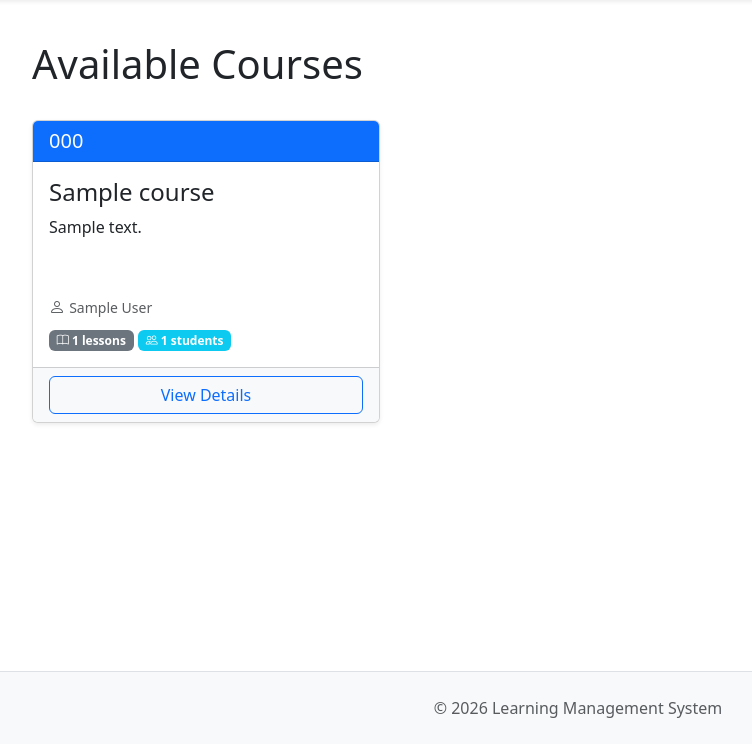
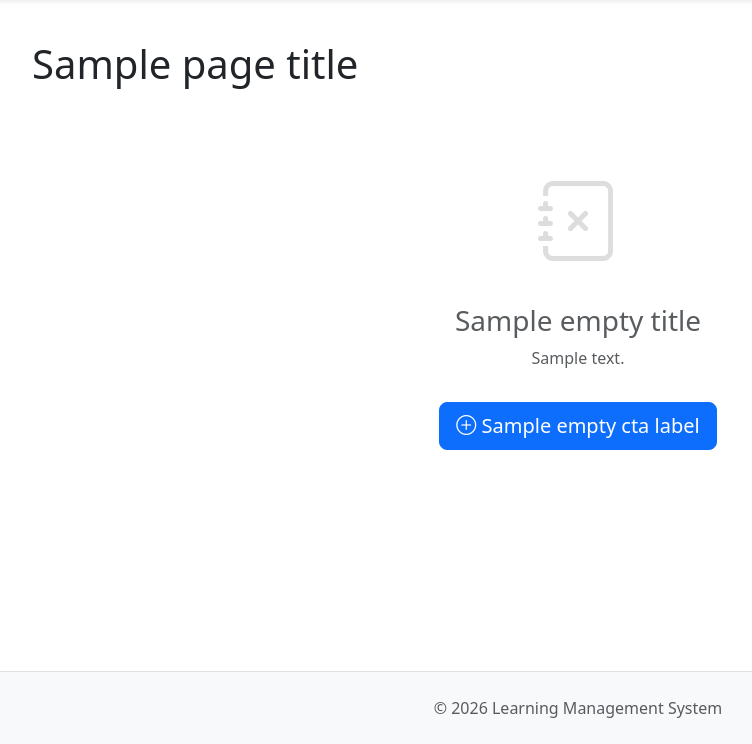
Before and after one commit to Collinsifere/LMS, a Flask app: template templates/courses/index.html in a window 1280 px wide. Shown: the part 56-800 px from the top of the page, without its empty margins (62-814 px from the left). Run offline with Flask 3, Linux system fonts and the light colour scheme; the template is opened without the code that fills it: most values are stand-ins (such as "Sample title", 1, 10 or a date in 2020); some libraries are stand-ins or nearby versions.

Commit message:
refactor(courses): improved course listing template layout
- simplified template structure
- improved Bootstrap card layout for courses
- standardised course display information
- aligned template rendering with courses route data
- refactor(ui): improved course index page layout

```diff
--- a/templates/courses/index.html
+++ b/templates/courses/index.html
@@ -1,87 +1,95 @@
-{% extends "base.html" %}
+{% extends "base.html" %} {% block title %}Courses - LMS{% endblock %} {% block
+content %}
+<div class="container">
+  <!-- Header -->
+  <div class="d-flex justify-content-between align-items-center mb-4">
+    <h1 class="mb-0">{{ page_title }}</h1>
 
-{% block title %}Courses - LMS{% endblock %}
-
-{% block content %}
-<div class="container">
-    <div class="d-flex justify-content-between align-items-center mb-4">
-        <h1>
-            {% if current_user.role == 'instructor' %}
-                My Courses
-            {% else %}
-                Available Courses
-            {% endif %}
-        </h1>
-        {% if current_user.role in ['instructor', 'admin'] %}
-        <a href="{{ url_for('courses.create') }}" class="btn btn-primary">
+    {% if show_create_button %}
+    <a href="{{ create_course_url }}" class="btn btn-primary">
       <i class="bi bi-plus-circle"></i> Create New Course
     </a>
     {% endif %}
   </div>
 
-    {% if current_user.role == 'instructor' %}
-    <!-- Instructor View -->
+  <!-- Instructor Info -->
+  {% if show_instructor_info %}
   <div class="alert alert-info">
-        <i class="bi bi-info-circle"></i> These are the courses you are teaching. Click on a course to manage its content.
+    <i class="bi bi-info-circle"></i>
+    These are the courses you are teaching. Click on a course to manage its
+    content.
   </div>
   {% endif %}
 
-    {% if courses %}
+  <!-- Courses Grid -->
+  {% if has_courses %}
   <div class="row">
-        {% for course in courses %}
+    {% for item in courses_view %}
     <div class="col-md-6 col-lg-4 mb-4">
       <div class="card course-card h-100 shadow-sm">
         <div class="card-header bg-primary text-white">
-                    <h5 class="mb-0">{{ course.code }}</h5>
+          <h5 class="mb-0">{{ item.code }}</h5>
         </div>
+
         <div class="card-body d-flex flex-column">
-                    <h4 class="card-title">{{ course.title }}</h4>
-                    <p class="card-text flex-grow-1">
-                        {{ course.description[:150] }}{% if course.description|length > 150 %}...{% endif %}
+          <h4 class="card-title">{{ item.title }}</h4>
+
+          {% if item.description_preview %}
+          <p class="card-text flex-grow-1">{{ item.description_preview }}</p>
+          {% else %}
+          <p class="card-text flex-grow-1 text-muted">
+            No description available.
           </p>
+          {% endif %}
 
           <div class="mt-3">
             <p class="text-muted mb-2">
               <i class="bi bi-person"></i>
-                            <small>{{ course.instructor.first_name }} {{ course.instructor.last_name }}</small>
+              <small>{{ item.instructor_name }}</small>
             </p>
 
             <div class="d-flex justify-content-between align-items-center">
               <div>
                 <span class="badge bg-secondary">
-                                    <i class="bi bi-book"></i> {{ course.lessons|length }} lessons
+                  <i class="bi bi-book"></i> {{ item.lessons_count }} lessons
                 </span>
                 <span class="badge bg-info">
-                                    <i class="bi bi-people"></i> {{ course.enrollments|length }} students
+                  <i class="bi bi-people"></i> {{ item.students_count }}
+                  students
                 </span>
               </div>
 
-                            {% if not course.is_published and current_user.role == 'instructor' %}
-                            <span class="badge bg-warning">Draft</span>
-                            {% elif course.is_published %}
-                            <span class="badge bg-success">Published</span>
+              {% if item.status_badge_html %}
+              <span>{{ item.status_badge_html | safe }}</span>
               {% endif %}
             </div>
           </div>
         </div>
+
         <div class="card-footer bg-light">
-                    {% if current_user.role == 'instructor' and course.instructor_id == current_user.id %}
-                        <a href="{{ url_for('courses.view', course_id=course.id) }}" class="btn btn-primary w-100">
-                            <i class="bi bi-gear"></i> Manage Course
-                        </a>
-                    {% else %}
-                        {% set is_enrolled = course.enrollments|selectattr('user_id', 'equalto', current_user.id)|list|length > 0 %}
-                        {% if is_enrolled %}
-                            <a href="{{ url_for('courses.view', course_id=course.id) }}" class="btn btn-success w-100">
-                                <i class="bi bi-check-circle"></i> Continue Learning
+          {% if item.primary_action %}
+          <a
+            href="{{ item.primary_action.url }}"
+            class="btn {{ item.primary_action.btn_class }} w-100"
+          >
+            <i class="{{ item.primary_action.icon }}"></i> {{
+            item.primary_action.label }}
           </a>
           {% else %}
           <div class="d-flex gap-2">
-                                <a href="{{ url_for('courses.view', course_id=course.id) }}" class="btn btn-outline-primary flex-grow-1">
+            <a
+              href="{{ item.view_url }}"
+              class="btn btn-outline-primary flex-grow-1"
+            >
               View Details
             </a>
-                                {% if course.is_published %}
-                                <form method="POST" action="{{ url_for('courses.enroll', course_id=course.id) }}" class="flex-grow-1">
+
+            {% if item.show_enroll_form %}
+            <form
+              method="POST"
+              action="{{ item.enroll_url }}"
+              class="flex-grow-1"
+            >
               <button type="submit" class="btn btn-primary w-100">
                 <i class="bi bi-plus"></i> Enroll
               </button>
@@ -89,74 +97,76 @@
             {% endif %}
           </div>
           {% endif %}
-                    {% endif %}
         </div>
       </div>
     </div>
     {% endfor %}
   </div>
+
+  <!-- Empty State -->
   {% else %}
-    <!-- No Courses Available -->
   <div class="text-center py-5">
-        <i class="bi bi-journal-x" style="font-size: 5rem; color: #ddd;"></i>
-        <h3 class="mt-4 text-muted">No Courses Available</h3>
-        {% if current_user.role == 'instructor' %}
-        <p class="text-muted">You haven't created any courses yet.</p>
-        <a href="{{ url_for('courses.create') }}" class="btn btn-primary btn-lg mt-3">
-            <i class="bi bi-plus-circle"></i> Create Your First Course
+    <i class="bi bi-journal-x" style="font-size: 5rem; color: #ddd"></i>
+    <h3 class="mt-4 text-muted">{{ empty_title }}</h3>
+    <p class="text-muted">{{ empty_text }}</p>
+
+    {% if empty_cta_url and empty_cta_label %}
+    <a href="{{ empty_cta_url }}" class="btn btn-primary btn-lg mt-3">
+      <i class="bi bi-plus-circle"></i> {{ empty_cta_label }}
     </a>
-        {% else %}
-        <p class="text-muted">There are no published courses at the moment. Please check back later.</p>
     {% endif %}
   </div>
   {% endif %}
 
-    {% if current_user.role == 'student' %}
-    <!-- My Enrolled Courses Section -->
-    <hr class="my-5">
-
+  <!-- My Enrolled Courses (students only) -->
+  {% if show_my_enrolled_section %}
+  <hr class="my-5" />
   <h2 class="mb-4">My Enrolled Courses</h2>
 
-    {% set enrolled_courses = current_user.enrollments|selectattr('status', 'equalto', 'active')|list %}
-
-    {% if enrolled_courses %}
+  {% if has_my_enrolled_courses %}
   <div class="row">
-        {% for enrollment in enrolled_courses %}
-        {% set course = enrollment.course %}
+    {% for e in my_enrolled_view %}
     <div class="col-md-6 col-lg-4 mb-4">
       <div class="card h-100 shadow-sm border-primary">
         <div class="card-header bg-success text-white">
-                    <h5 class="mb-0">{{ course.code }}</h5>
+          <h5 class="mb-0">{{ e.code }}</h5>
         </div>
+
         <div class="card-body">
-                    <h4 class="card-title">{{ course.title }}</h4>
+          <h4 class="card-title">{{ e.title }}</h4>
           <p class="text-muted mb-3">
-                        <small>Instructor: {{ course.instructor.first_name }} {{ course.instructor.last_name }}</small>
+            <small>Instructor: {{ e.instructor_name }}</small>
           </p>
 
-                    <!-- Progress Bar -->
           <div class="mb-3">
             <div class="d-flex justify-content-between mb-1">
               <small>Progress</small>
-                            <small>{{ enrollment.progress|round(1) }}%</small>
+              <small>{{ e.progress_display }}</small>
             </div>
             <div class="progress">
-                            <div class="progress-bar" role="progressbar"
-                                 style="--progress: {{ enrollment.progress }}; width: calc(var(--progress) * 1%)"
-                                 aria-valuenow="{{ enrollment.progress }}"
+              <div
+                class="progress-bar"
+                role="progressbar"
+                style="--progress: {{ e.progress_value }};"
+                aria-valuenow="{{ e.progress_value }}"
                 aria-valuemin="0"
-                                 aria-valuemax="100">
-                            </div>
+                aria-valuemax="100"
+              ></div>
             </div>
           </div>
 
           <div class="mb-2">
-                        <span class="badge bg-secondary">{{ course.lessons|length }} lessons</span>
-                        <span class="badge bg-info">{{ course.assignments|length }} assignments</span>
+            <span class="badge bg-secondary"
+              >{{ e.lessons_count }} lessons</span
+            >
+            <span class="badge bg-info"
+              >{{ e.assignments_count }} assignments</span
+            >
           </div>
         </div>
+
         <div class="card-footer bg-light">
-                    <a href="{{ url_for('courses.view', course_id=course.id) }}" class="btn btn-primary w-100">
+          <a href="{{ e.continue_url }}" class="btn btn-primary w-100">
             Continue Learning
           </a>
         </div>
@@ -164,24 +174,13 @@
     </div>
     {% endfor %}
   </div>
+
   {% else %}
   <div class="alert alert-info">
-        <i class="bi bi-info-circle"></i> You haven't enrolled in any courses yet. Browse available courses above to get started!
+    <i class="bi bi-info-circle"></i>
+    You haven't enrolled in any courses yet. Browse available courses above to
+    get started!
   </div>
-    {% endif %}
-    {% endif %}
+  {% endif %} {% endif %}
 </div>
 {% endblock %}
-
-{% block extra_css %}
-<style>
-    .course-card {
-        transition: transform 0.2s, box-shadow 0.2s;
-    }
-
-    .course-card:hover {
-        transform: translateY(-5px);
-        box-shadow: 0 8px 16px rgba(0,0,0,0.2) !important;
-    }
-</style>
-{% endblock %}
```
Lines whose indentation alone changed are shown as unchanged.
